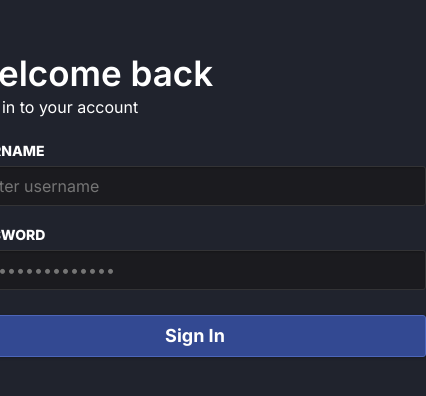
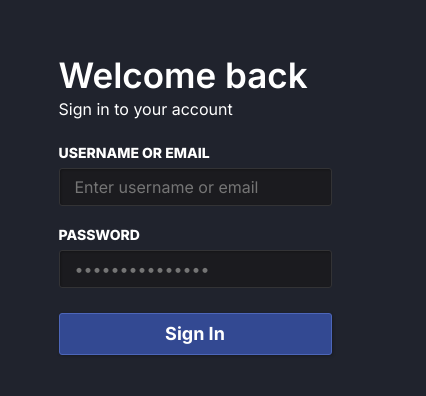
Before and after one commit to NL70/secure-messaging-app, a Next.js app: page /login in a window 390 px wide. Shown: the part 218-614 px from the top of the page, 426 px wide, since content can reach past the window. Built offline with nearby package versions, Linux system fonts and the light colour scheme.

Commit message:
Made login page mobile responsive

```diff
--- a/app/globals.css
+++ b/app/globals.css
@@ -53,9 +53,10 @@ h1 {
 }
 
 input {
+	box-sizing: border-box;
     background-color: var(--secondary-background-color);
     border: 1px solid var(--secondary-outline-color);
-    width: 445px;
+    width: 100%;
     height: 38px;
     border-radius: 3px;
     padding-left: 15px;
--- a/app/layout.tsx
+++ b/app/layout.tsx
@@ -17,9 +17,6 @@ export default function RootLayout({
   return (
     <html lang="en">
       <body className={inter.className}>
-        <nav>
-          {/* <p>hi</p> */}
-        </nav>
         {children}
       </body>
     </html>
--- a/app/login/page.css
+++ b/app/login/page.css
@@ -7,7 +7,13 @@
 
 }
 
+section div {
+    width: 70%;
+    max-width: 500px;
+}
+
 .input-container {
+    width: 100%;
 	margin-bottom: 20px;
 }
 
@@ -31,5 +37,6 @@ section {
 }
 
 .credential-field {
+    width: 100%;
     margin-bottom: 25px;
 }
--- a/app/login/page.tsx
+++ b/app/login/page.tsx
@@ -10,8 +10,8 @@ export default function Home() {
             </div>
             <div className="credential-field">
                 <div className="input-container">
-                    <label>Username</label>
-                    <input placeholder="Enter username"/>
+                    <label>Username or email</label>
+                    <input placeholder="Enter username or email"/>
                 </div>
                 <div className="input-container">
                     <label>Password</label>
--- a/app/page.tsx
+++ b/app/page.tsx
@@ -1,4 +1,3 @@
-import "./page.css"
 
 export default function Home() {
   return (
```
Also changed, not shown: middleware.ts (added, +11 -0 lines), app/api/prisma.mts (renamed from app/utils/prisma.mts), app/page.css (deleted).
